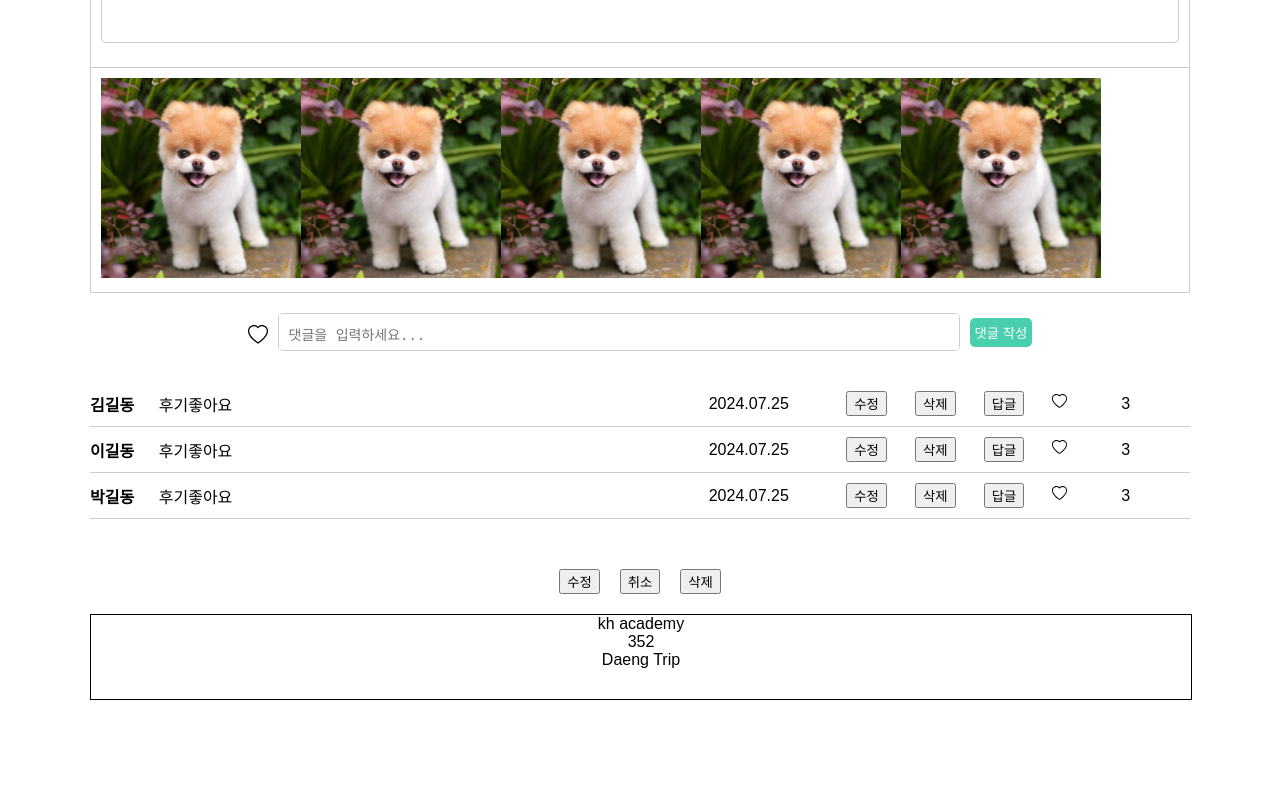
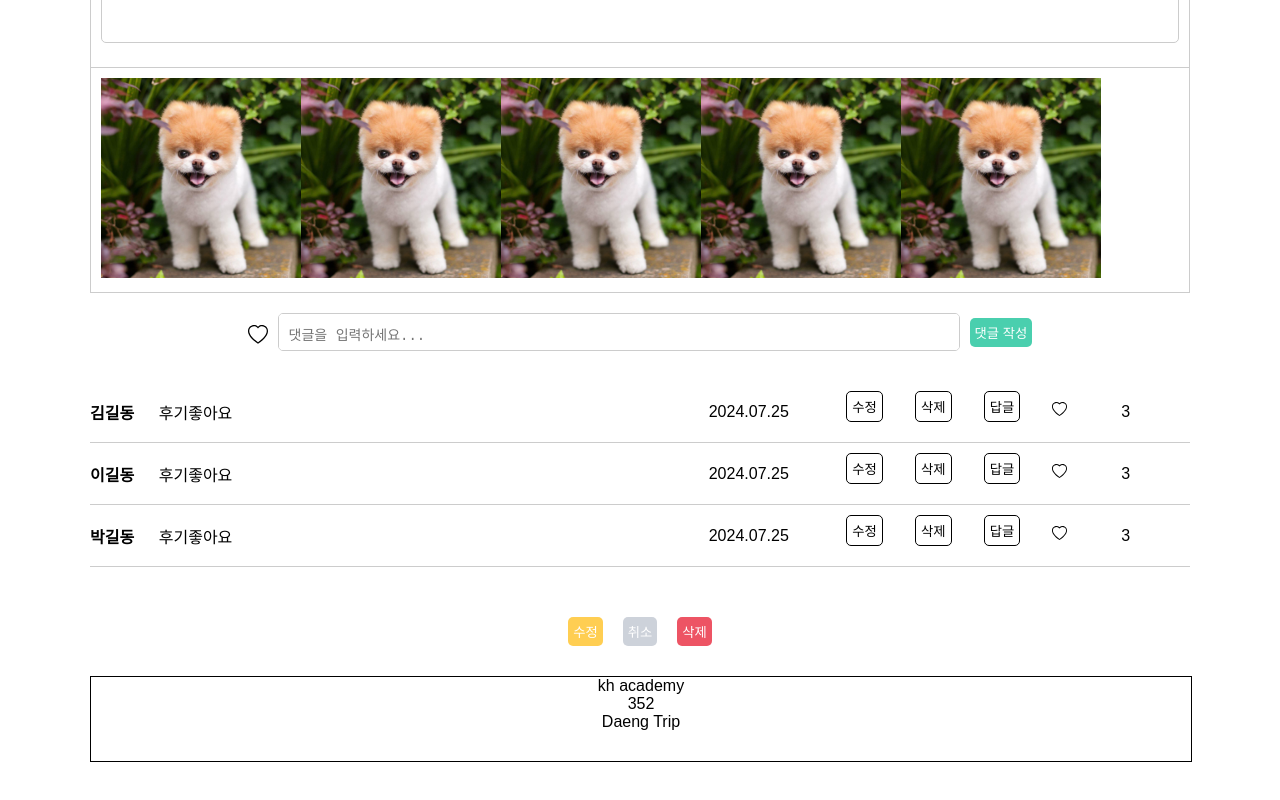
Before and after one commit to 717276/352kh, a React (Vite) app: page /ReviewComment/1 in a window 1280 px wide. Shown: the part 666-1466 px from the top of the page. Built offline with nearby package versions, Linux system fonts and the light colour scheme; a web font is replaced by a local one.

Commit message:
commit review, product part

```diff
--- a/src/components/css/admin/ProductList.css
+++ b/src/components/css/admin/ProductList.css
@@ -37,4 +37,51 @@
   margin-bottom: 50px;
   text-align: right;
   margin-right: 100px;
+  margin-top: 30px;
 }
+
+
+#modifyButton {
+  background-color: #ffce52;
+  color: white;
+  padding: 5px;
+  border: none;
+  border-radius: 5px;
+  margin-bottom: 10px;
+}
+
+#deleteButton {
+  background-color: #ed5464;
+  color: white;
+  padding: 5px;
+  border: none;
+  border-radius: 5px;
+  margin-bottom: 10px;
+}
+
+#saveButton {
+  background-color: #4ec0e9;
+  color: white;
+  padding: 5px;
+  border: none;
+  border-radius: 5px;
+  margin-bottom: 10px;
+}
+
+#cancelButton {
+  background-color: #cdd2da;
+  color: white;
+  padding: 5px;
+  border: none;
+  border-radius: 5px;
+  margin-bottom: 10px;
+}
+
+#normalButton {
+  background-color: white;
+  color: black;
+  padding: 5px;
+  border: 1px solid black;
+  border-radius: 5px;
+  margin-bottom: 10px;
+}
--- a/src/components/css/review/ReviewComment.css
+++ b/src/components/css/review/ReviewComment.css
@@ -48,15 +48,6 @@
   resize: none;
 }
 
-.comment-form button {
-  background-color: #4acfae;
-  color: white;
-  padding: 5px;
-  border: none;
-  border-radius: 5px;
-  margin-bottom: 10px;
-}
-
 .ReviewComment td:nth-child(2) {
   width: 40%;
 }
@@ -99,3 +90,57 @@
 .commentTable td:nth-child(2) {
   width: 50%;
 }
+
+#modifyButton {
+  background-color: #ffce52;
+  color: white;
+  padding: 5px;
+  border: none;
+  border-radius: 5px;
+  margin-bottom: 10px;
+}
+
+#deleteButton {
+  background-color: #ed5464;
+  color: white;
+  padding: 5px;
+  border: none;
+  border-radius: 5px;
+  margin-bottom: 10px;
+}
+
+#replyButton {
+  background-color: #4acfae;
+  color: white;
+  padding: 5px;
+  border: none;
+  border-radius: 5px;
+  margin-bottom: 10px;
+}
+
+#saveButton {
+  background-color: #4ec0e9;
+  color: white;
+  padding: 5px;
+  border: none;
+  border-radius: 5px;
+  margin-bottom: 10px;
+}
+
+#cancelButton {
+  background-color: #cdd2da;
+  color: white;
+  padding: 5px;
+  border: none;
+  border-radius: 5px;
+  margin-bottom: 10px;
+}
+
+#normalButton {
+  background-color: white;
+  color: black;
+  padding: 5px;
+  border: 1px solid black;
+  border-radius: 5px;
+  margin-bottom: 10px;
+}
--- a/src/pages/admin/ProductList.jsx
+++ b/src/pages/admin/ProductList.jsx
@@ -35,13 +35,13 @@ const ProductList = () => {
               <td>{row.price}</td>
               <td>{row.discount}</td>
               <td>{row.discountPrice}</td>
-              <td><button onClick={() => { nav(`/admin/productRegister/${row.no}`) }}>수정</button></td>
-              <td><button>삭제</button></td>
+              <td><button id='modifyButton' onClick={() => { nav(`/admin/productRegister/${row.no}`) }}>수정</button></td>
+              <td><button id='deleteButton'>삭제</button></td>
             </tr>
           ))}
         </table>
         <div className='productListButton'>
-          <button onClick={() => { nav('/admin/productRegister') }}>상품등록</button>
+          <button id='saveButton' onClick={() => { nav('/admin/productRegister') }}>상품등록</button>
         </div>
       </div>
     </>
--- a/src/pages/admin/ProductRegister.jsx
+++ b/src/pages/admin/ProductRegister.jsx
@@ -1,18 +1,38 @@
 import '../../components/css/admin/ProductRegister.css';
 import productImage from './test.jpg';
 import { useNavigate } from 'react-router-dom';
+import { useState } from 'react';
 
 const ProductRegister = () => {
   const nav = useNavigate();
+  const [price, setPrice] = useState('');
+  const [discountRate, setDiscountRate] = useState(0);
+
+  const handlePriceChange = (e) => {
+    setPrice(e.target.value);
+    updateFinalPrice(e.target.value, discountRate);
+  };
+
+  const handleDiscountRateChange = (e) => {
+    setDiscountRate(e.target.value);
+    updateFinalPrice(price, e.target.value);
+  };
+
+  const updateFinalPrice = (price, discountRate) => {
+    const finalPrice = price * (1 - discountRate / 100);
+    document.getElementById('price').value = finalPrice;
+  };
+
   return (
     <>
       <div className='ProductRegister'>
         <h3>상품등록</h3>
         <div className='ProductRegisterTable'>
           <table>
+            <tbody>
               <tr>
-            <td rowSpan={4}>
-              <img src={productImage} alt=""/>
+                <td rowSpan={5}>
+                  <img src={productImage} alt="" />
                 </td>
                 <td>상품명</td>
                 <td colSpan={2}><input type="text" name="" id="" /></td>
@@ -26,30 +46,37 @@ const ProductRegister = () => {
               <tr>
                 <td>상품수량</td>
                 <td colSpan={2}>
-              <input type="number" />
+                  <input type="number" min={0} />
                 </td>
               </tr>
               <tr>
-            <td>가격/할인율</td>
-            <td>
-              <input type="text" />
-            </td>
-            <td>
-              <input type="number" />
+                <td>가격</td>
+                <td colSpan={2}>
+                  <input type="text" onChange={handlePriceChange} />
                 </td>
               </tr>
               <tr>
-            <td><input type="file" name="myfile"/></td>
+                <td>할인율(%)/판매가</td>
+                <td>
+                  <input type="number" min={0} onChange={handleDiscountRateChange} />
+                </td>
+                <td>
+                  <input type="text" id="price" name='price' readOnly />
+                </td>
+              </tr>
+              <tr>
+                <td><input type="file" name="myfile" /></td>
                 <td>상세이미지</td>
                 <td colSpan={2}>
-              <input type="file" name="myfile"/>
+                  <input type="file" name="myfile" />
                 </td>
               </tr>
+            </tbody>
           </table>
         </div>
         <div className='ProductRegisterButton'>
           <button>등록</button>
-        <button onClick={()=>{nav(-1)}}>취소</button>
+          <button onClick={() => { nav(-1) }}>취소</button>
         </div>
       </div>
     </>
```
Lines whose indentation alone changed are shown as unchanged.
